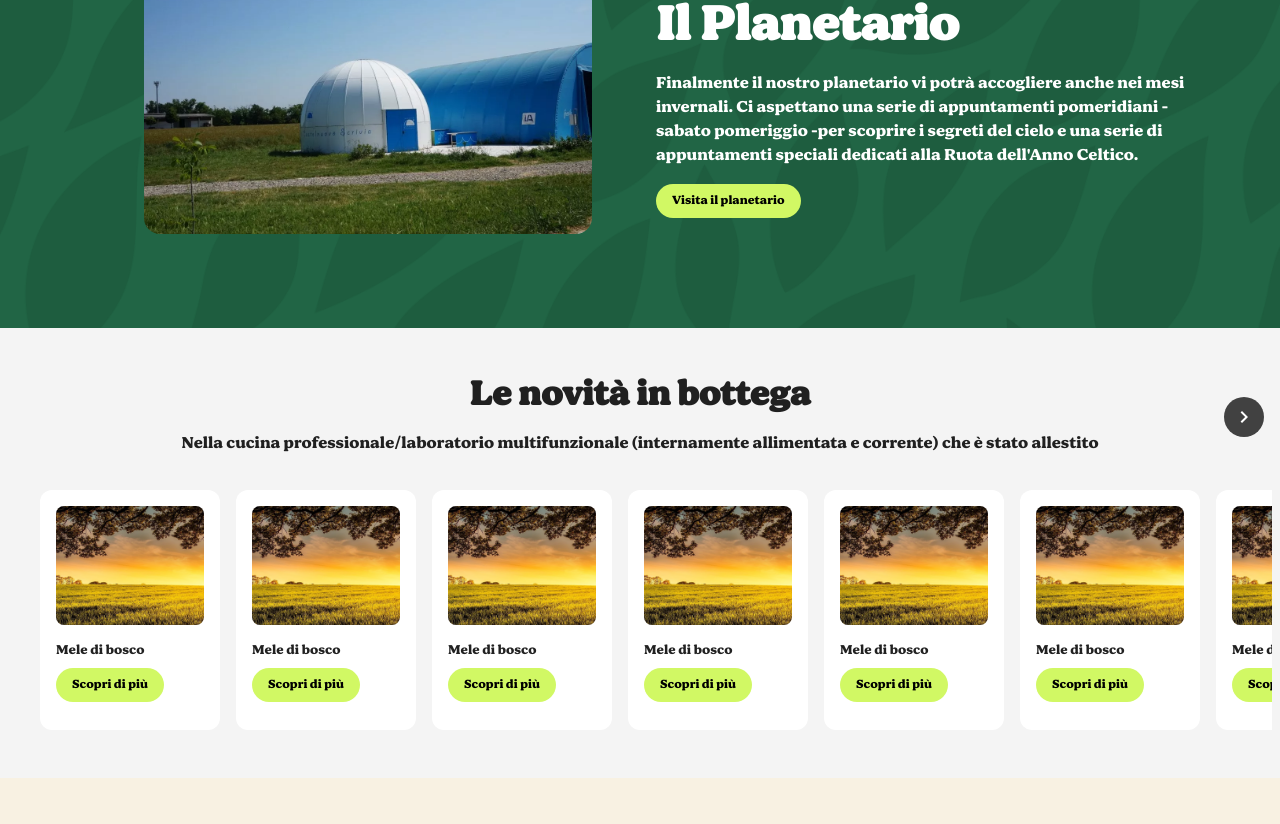
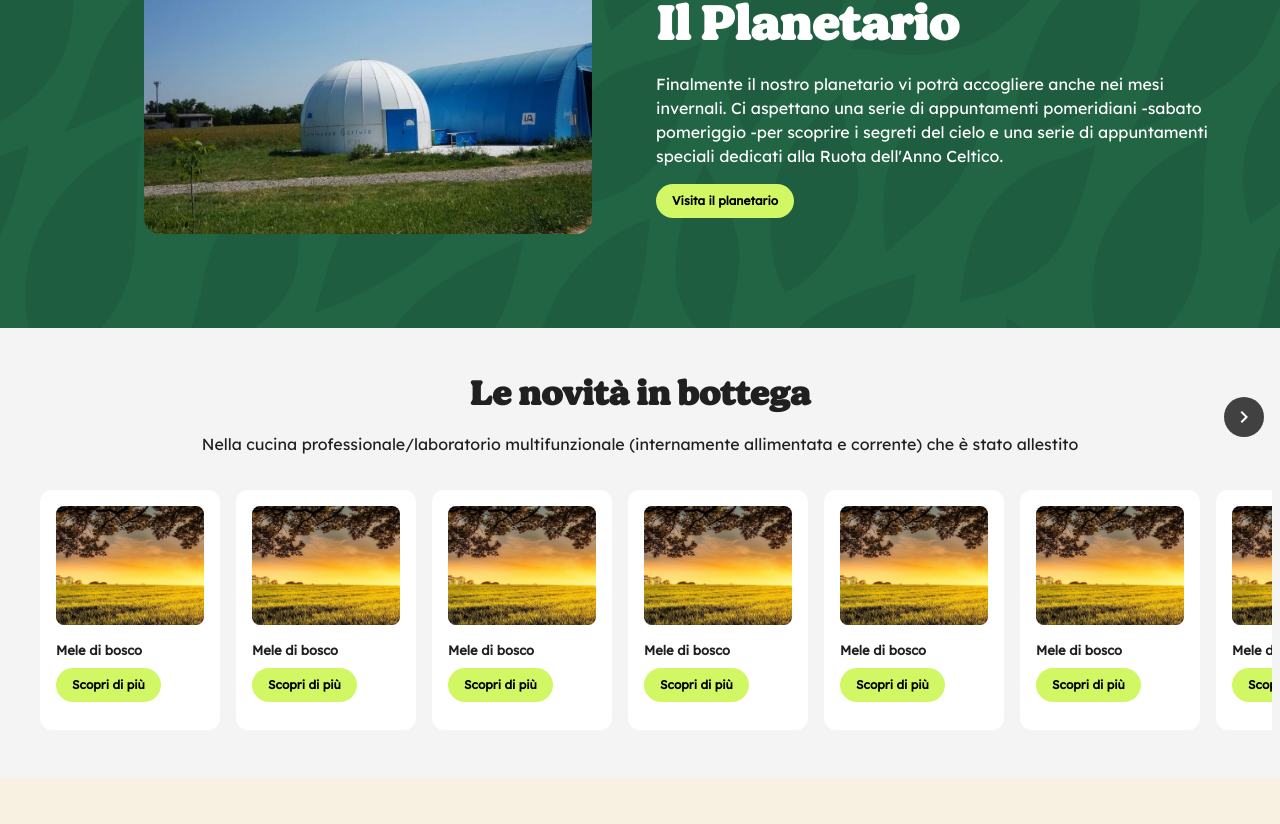
Before and after one commit to darioesposito01/pixel_crew_proj, a React (Vite) app: page / in a window 1280 px wide. Shown: the part 1970-2794 px from the top of the page. Built offline with nearby package versions, Linux system fonts and the light colour scheme.

Commit message:
modifiche font e altre minori

```diff
--- a/src/Components/ButtonCustom.jsx
+++ b/src/Components/ButtonCustom.jsx
@@ -3,10 +3,8 @@ import React from "react";
 
 
 const ButtonCustom = ({children}) =>{
-
     return(
     <Button
-
     sx={{
         backgroundColor:'rgba(209, 248,100,1)',
         ':hover':{
@@ -19,7 +17,7 @@ const ButtonCustom = ({children}) =>{
         textTransform:'none',
     }}
     >
-        <Typography sx={{fontWeight:'normal', fontSize:12}}>
+        <Typography sx={{fontWeight:'bold', fontSize:12}}>
         {children}
         </Typography>
     </Button>
--- a/src/Components/FooterComponents/FooterSection.jsx
+++ b/src/Components/FooterComponents/FooterSection.jsx
@@ -4,7 +4,7 @@ import React from "react";
 const FooterSection = ({ title, items, coloredItems = false }) => (
     <Grid item xs={12} md={3}>
       <Stack spacing={2}>
-        <Typography variant="h6" sx={{ color: '#d4ff63' }} gutterBottom>
+        <Typography variant="body1" fontWeight={'bold'} fontSize={18} sx={{ color: '#d4ff63' }} gutterBottom>
           {title}
         </Typography>
         {items.map((item, index) => (
--- a/src/Components/ProductCard.jsx
+++ b/src/Components/ProductCard.jsx
@@ -23,7 +23,7 @@ const ProductCard = ({ product }) => (
         }}
       />
       <CardContent sx={{ px: 2, py: 0 }}>
-        <Typography sx={{ mb: 1, fontSize: 13 }} variant="h7" component="div">
+        <Typography sx={{ mb: 1, fontSize: 13, fontWeight:'bold' }} variant="h7" component="div">
           {product.name}
         </Typography>
         <ButtonCustom>
--- a/src/index.css
+++ b/src/index.css
@@ -9,3 +9,9 @@
   src: url('./fonts/Butter-Regular.ttf') format('truetype');
   /* font-weight: bolder; */
 }
+
+@font-face {
+  font-family: 'Lexend';
+  src: url('./fonts/Lexend-Regular.ttf') format('truetype');
+  /* font-weight: bolder; */
+}
--- a/src/theme/ThemeProvider.jsx
+++ b/src/theme/ThemeProvider.jsx
@@ -24,16 +24,16 @@ const theme = createTheme({
         fontWeight:'bold'
       },
     body1:{
-        fontFamily: 'CustomFont',
+        fontFamily: 'Lexend',
         // fontWeight:'bold'
     },
     body2:{
-        fontFamily: 'CustomFont',
+        fontFamily: 'Lexend',
 
         // fontWeight:'bold'
     },
     subtitle1:{
-        fontFamily: 'CustomFont',
+        fontFamily: 'Lexend',
         // fontWeight:'bold'
     },
     caption:{
```
Also changed, not shown: src/fonts/Lexend-Regular.ttf (added).
